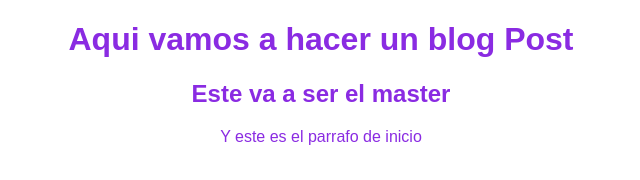
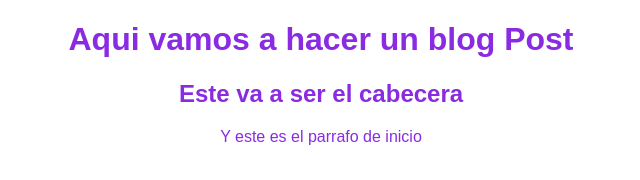
Before and after one commit to MateoVelezDuran1333/platzi, a plain HTML site: page index.html in a window 1280 px wide. Shown: the whole page, without its empty margins (319-959 px from the left). Drawn offline with Linux system fonts and the light colour scheme.

```diff
--- a/index.html
+++ b/index.html
@@ -10,7 +10,7 @@
 
 <body>
     <h1>Aqui vamos a hacer un blog Post</h1>
-    <h2>Este va a ser el master</h2>
+    <h2>Este va a ser el cabecera</h2>
     <p>Y este es el parrafo de inicio
     </p>
 </body>
```
